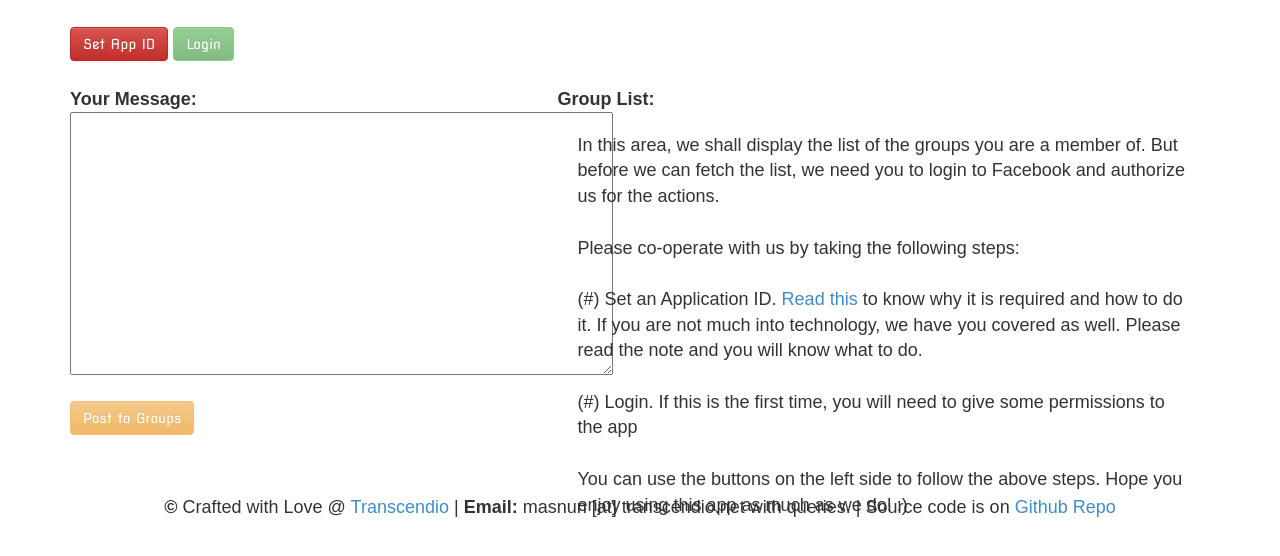
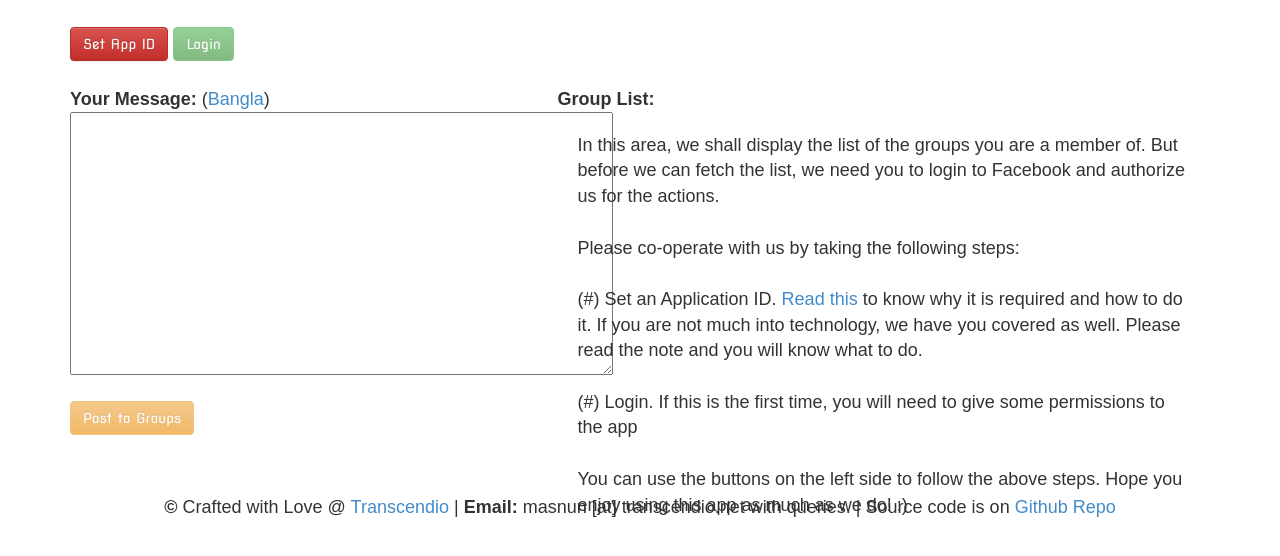
Before and after one commit to masnun/super-poster, a plain HTML site: page index.html in a window 1280 px wide. Shown: the part 78-634 px from the top of the page. Drawn offline with nearby package versions, Linux system fonts and the light colour scheme; a web font is replaced by a local one.

Commit message:
Bangla input sidebar

```diff
--- a/index.html
+++ b/index.html
@@ -96,7 +96,7 @@
                 </div>
 
                 <div id="message-box">
-                    <strong>Your Message:</strong><br/>
+                    <strong>Your Message:</strong> (<a href="javascript:var%20e=document.createElement('script');e.setAttribute('language','javascript');e.setAttribute('src','//bnsb-mnis.rhcloud.com/load.js');document.body.appendChild(e);void(0);" title="Bangla Input Sidebar">Bangla</a>)  <br/>
                     <textarea id="msg" cols="50" rows="10"></textarea><br/><br/>
                     <input id="post" class="btn btn-warning" type="button" disabled="disabled" onclick="startPosting()"
                            value="Post to Groups">
@@ -145,6 +145,8 @@
         <strong>Email:</strong> masnun [at] transcendio.net with queries. |
         Source code is on <a href="https://github.com/masnun/super-poster">Github Repo</a> <br/>
     </div>
+
+
 
 </div>
 
```
